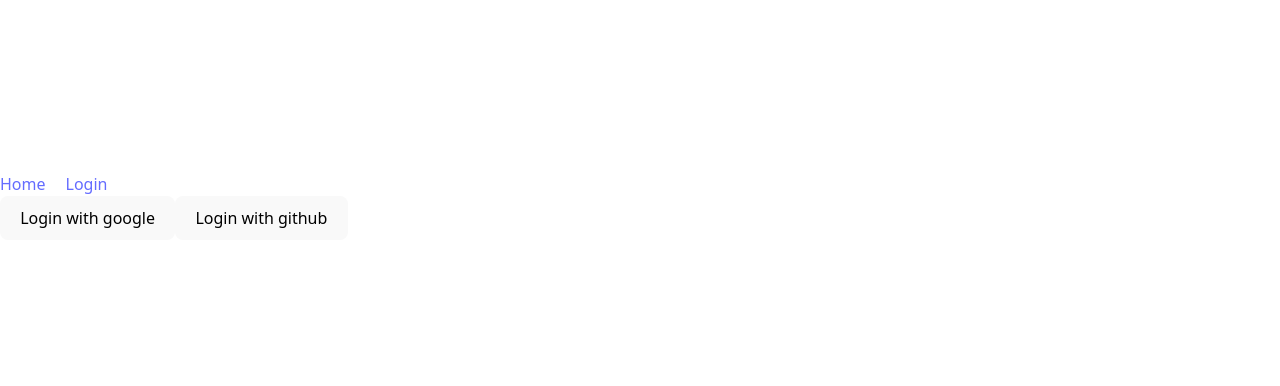
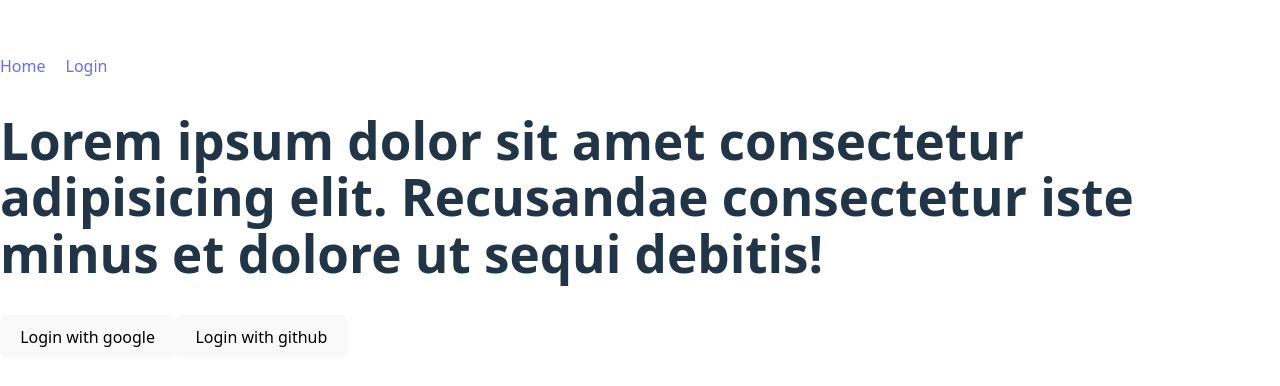
Before and after one commit to alalhosen/array-if-else-and-others, a React (Vite) app: page /login in a window 1280 px wide. Shown: the part 194-580 px from the top of the page. Built offline with nearby package versions, Linux system fonts and the light colour scheme.

Commit message:
add text in login component

```diff
--- a/src/components/Login/Login.jsx
+++ b/src/components/Login/Login.jsx
@@ -42,6 +42,7 @@ const Login = () => {
 
   return (
     <div>
+      <h1>Lorem ipsum dolor sit amet consectetur adipisicing elit. Recusandae consectetur iste minus et dolore ut sequi debitis!</h1>
       {/* <button onClick={handleGoogleSignIn}>Login with google</button>
       <button onClick={handleSignOut}>Sign Out</button> */}
       {user ? (
```
